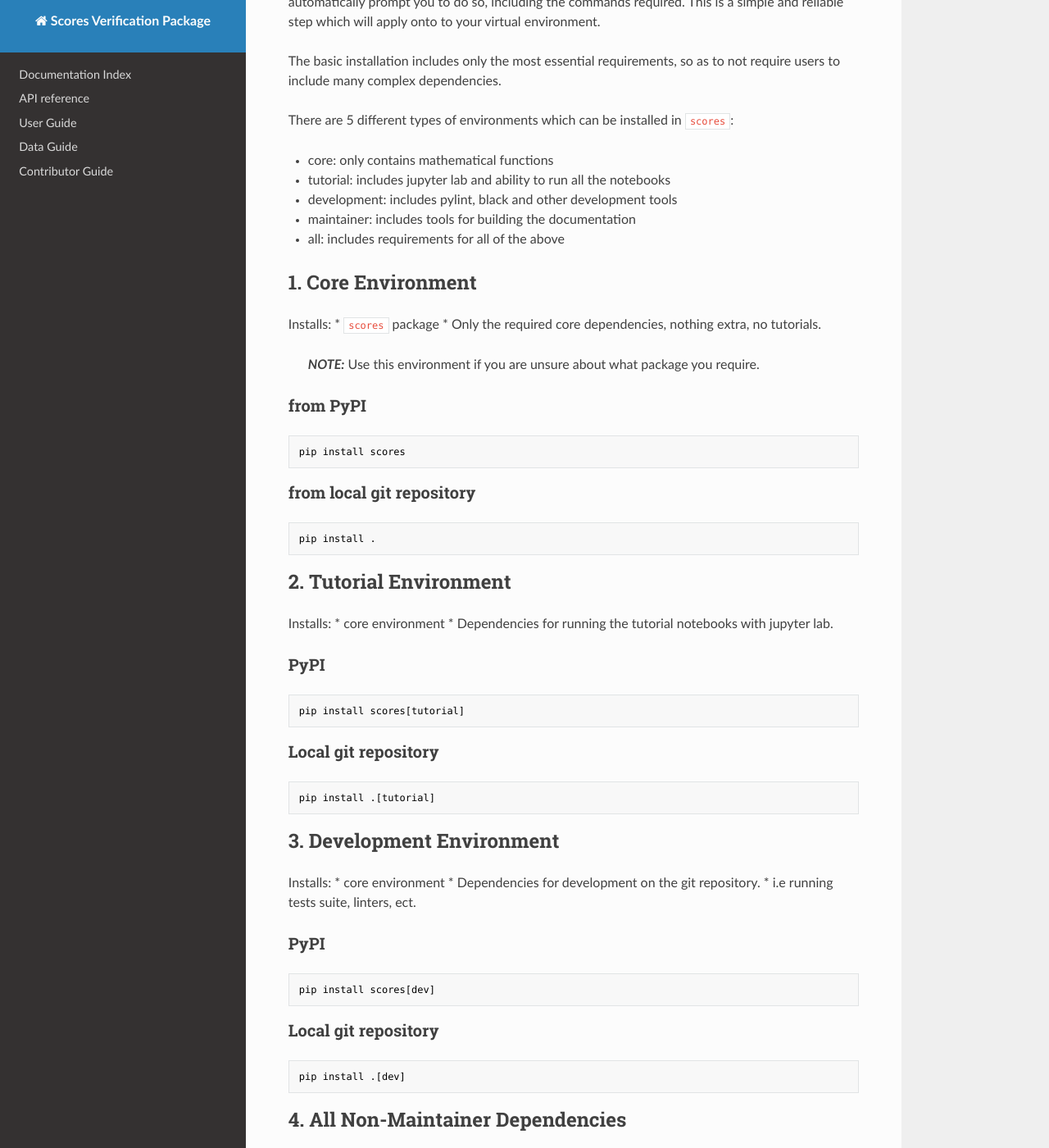
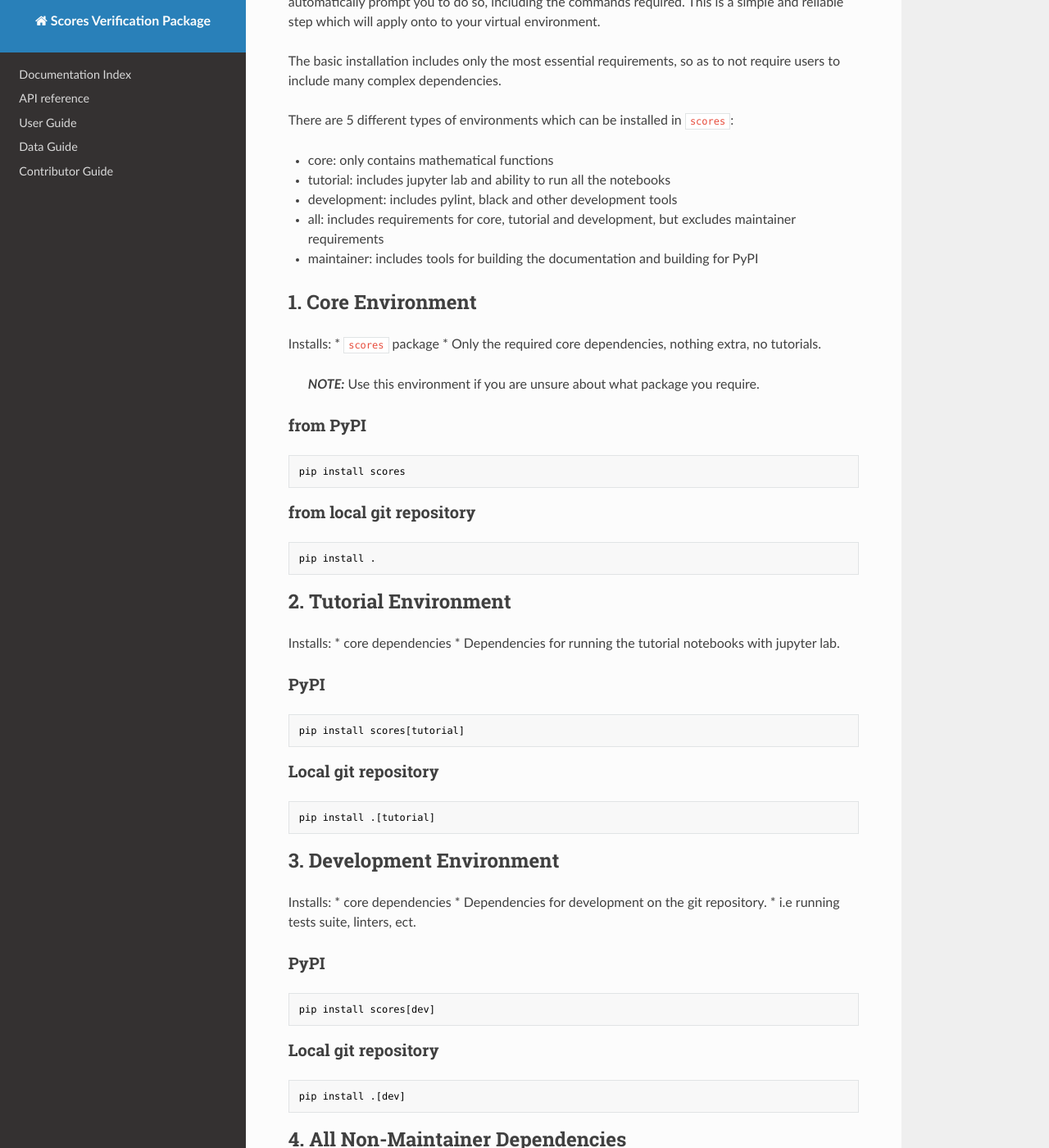
Before and after one commit to nci/scores, an MkDocs documentation site: the page built from docs/installation.md, in a window 1280 px wide and 1400 px high, scrolled down 265 px. Shown: the whole window at 82% size. Built offline with MkDocs 1.6.1, drawn with Linux system fonts in a browser that asks for light colours; nearby versions of some CDN libraries; some of the changed text lies outside the part shown.

Commit message:
Consistency tweak in installation doc

```diff
--- a/docs/installation.md
+++ b/docs/installation.md
@@ -9,8 +9,9 @@ There are 5 different types of environments which can be installed in `scores`:
 - core: only contains mathematical functions
 - tutorial: includes jupyter lab and ability to run all the notebooks
 - development: includes pylint, black and other development tools
-- maintainer: includes tools for building the documentation
-- all: includes requirements for all of the above
+- all: includes requirements for core, tutorial and development, but excludes maintainer requirements
+- maintainer: includes tools for building the documentation and building for PyPI
+
 
 ## 1. Core Environment
 
@@ -35,7 +36,7 @@ pip install .
 ## 2. Tutorial Environment
 
 Installs:
-* core environment
+* core dependencies
 * Dependencies for running the tutorial notebooks with jupyter lab.
 
 ### PyPI
@@ -53,7 +54,7 @@ pip install .[tutorial]
 ## 3. Development Environment
 
 Installs:
-* core environment
+* core dependencies
 * Dependencies for development on the git repository.
   * i.e running tests suite, linters, ect.
 
@@ -73,7 +74,7 @@ pip install .[dev]
 
 Installs:
 * core dependencies
-* develeopment dependencies
+* development dependencies
 * tutorial dependencies
 
 ### from PyPI
@@ -92,7 +93,7 @@ pip install .[all]
 ## 5. Maintainer Environment
 
 Installs:
-* core environment
+* core dependencies
 * Dependencies for building new versions of the `scores` package,
 
 ### PyPI
```
